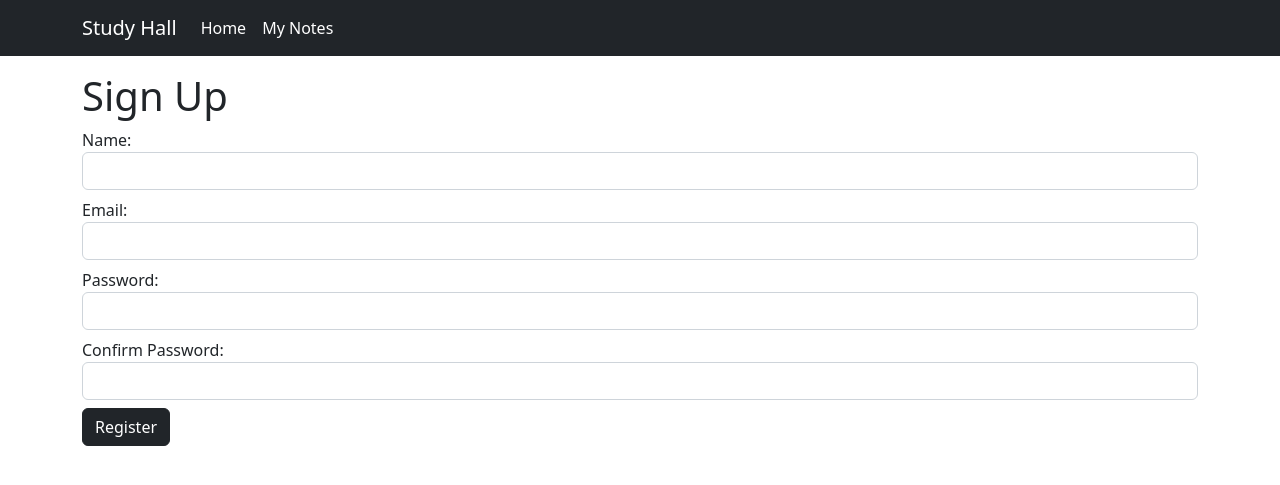
After one commit to ReviewEdge/study-hall, a Flask app: page /register/ in a window 1280 px wide. The commit adds this page. Shown: the top 485 px of the page. Run offline with Flask 2, Linux system fonts and the light colour scheme; parts of the project's set-up code (start-up, migrations or seed data) failed here and were passed over.

Commit message:
add basic user model to database & auth

```diff
--- a/app.py
+++ b/app.py
@@ -1,13 +1,36 @@
-from flask import Flask, request, render_template, redirect, url_for
-from flask import flash
-from flask_sqlalchemy import SQLAlchemy
+###############################################################################
+# Imports
+###############################################################################
 
 import os
 import sys
 script_dir = os.path.abspath(os.path.dirname(__file__))
 sys.path.append(script_dir)
 
+from flask import Flask, request, render_template, redirect, url_for
+from flask import flash
+from flask_sqlalchemy import SQLAlchemy
+
+# user authentication
+from flask_login import UserMixin, LoginManager, login_required
+from flask_login import login_user, logout_user, current_user
+from password_hasher import PasswordHasher
+from forms.loginforms import RegisterForm, LoginForm
+
+###############################################################################
+# Basic Configuration
+###############################################################################
+
+# load files
 dbfile = os.path.join(script_dir, "study_hall.sqlite3")
+pepfile = os.path.join(script_dir, "pepper.bin")
+
+# get pepper
+with open(pepfile, 'rb') as fin:
+  pepper_key = fin.read()
+
+# set up password hasher
+pwd_hasher = PasswordHasher(pepper_key)
 
 app = Flask(__name__)
 app.config['SEND_FILE_MAX_AGE_DEFAULT'] = 0
@@ -17,19 +40,123 @@ app.config['SQLALCHEMY_TRACK_MODIFICATIONS'] = False
 
 db = SQLAlchemy(app)
 
-# TODO: models here
+# Prepare and connect the LoginManager to this app
+app.login_manager = LoginManager()
+app.login_manager.login_view = 'get_login'
+@app.login_manager.user_loader
+def load_user(uid):
+    return User.query.get(int(uid))
+
+###############################################################################
+# Database Setup
+###############################################################################
+
+# Create a database model for Users
+class User(UserMixin, db.Model):
+    id = db.Column(db.Integer, primary_key=True)
+    name = db.Column(db.Unicode, nullable=False)
+    email = db.Column(db.Unicode, nullable=False)
+    password_hash = db.Column(db.LargeBinary) # hash is a binary attribute
+
+    # make a write-only password property that just updates the stored hash
+    @property
+    def password(self):
+        raise AttributeError("password is a write-only attribute")
+    @password.setter
+    def password(self, pwd):
+        self.password_hash = pwd_hasher.hash(pwd)
+
+    # add a verify_password convenience method
+    def verify_password(self, pwd):
+        return pwd_hasher.check(pwd, self.password_hash)
 
 with app.app_context():
-  db.create_all()
+    db.create_all() # this is only needed if the database doesn't already exist
 
+###############################################################################
+# Route Handlers
+###############################################################################
+
+# User registration
+@app.get('/register/')
+def get_register():
+    form = RegisterForm()
+    return render_template('/account/register.html', form=form)
+
+@app.post('/register/')
+def post_register():
+    form = RegisterForm()
+    if form.validate():
+        # check if there is already a user with this email address
+        user = User.query.filter_by(email=form.email.data).first()
+        # if the email address is free, create a new user and send to login
+        if user is None:
+            user = User(name=form.name.data, email=form.email.data, password=form.password.data)
+            db.session.add(user)
+            db.session.commit()
+            return redirect(url_for('get_login'))
+        else: # if the user already exists
+            # flash a warning message and redirect to get registration form
+            flash('There is already an account with that email address')
+            return redirect(url_for('get_register'))
+    else: # if the form was invalid
+        # flash error messages and redirect to get registration form again
+        for field, error in form.errors.items():
+            flash(f"{field}: {error}")
+        return redirect(url_for('get_register'))
+
+@app.get('/login/')
+def get_login():
+    form = LoginForm()
+    return render_template('/account/login.html', form=form)
+
+# user login
+@app.post('/login/')
+def post_login():
+    form = LoginForm()
+    if form.validate():
+        # try to get the user associated with this email address
+        user = User.query.filter_by(email=form.email.data).first()
+        # if this user exists and the password matches
+        if user is not None and user.verify_password(form.password.data):
+            # log this user in through the login_manager
+            login_user(user)
+            # redirect the user to the page they wanted or the home page
+            next = request.args.get('next')
+            if next is None or not next.startswith('/'):
+                next = url_for('index')
+            return redirect(next)
+        else: # if the user does not exist or the password is incorrect
+            # flash an error message and redirect to login form
+            flash('Invalid email address or password')
+            return redirect(url_for('get_login'))
+    else: # if the form was invalid
+        # flash error messages and redirect to get login form again
+        for field, error in form.errors.items():
+            flash(f"{field}: {error}")
+        return redirect(url_for('get_login'))
+
+# user log out
+@app.get('/logout/')
+@login_required
+def get_logout():
+    logout_user()
+    flash('You have been logged out')
+    return redirect(url_for('index'))
+
+# user account
+@app.get('/account')
+@login_required
+def account():
+    return render_template('account/edit.html')
+
+# home page
 @app.get('/')
 def index():
-    return render_template('index.html')
+    return render_template('index.html', current_user=current_user)
 
+# notes
 @app.get('/notes')
+@login_required
 def notes_index():
     return render_template('notes/index.html')
-
-@app.get('/account')
-def account():
-    return render_template('account/edit.html')
--- /dev/null
+++ b/forms/loginforms.py
@@ -0,0 +1,20 @@
+from flask_wtf import FlaskForm
+from wtforms.fields import PasswordField, SubmitField, EmailField, StringField
+from wtforms.validators import InputRequired, Email, EqualTo, Length
+
+# define our own FlaskForm subclass for our form
+class RegisterForm(FlaskForm):
+    name = StringField("Name: ", validators=[InputRequired()])
+    email = EmailField("Email: ", validators=[InputRequired(), Email()])
+    password = PasswordField("Password: ",
+        validators=[InputRequired(), Length(min=8, max=256)])
+    confirm_password = PasswordField("Confirm Password: ",
+        validators=[EqualTo('password')])
+    submit = SubmitField("Register")
+
+# define our own FlaskForm subclass for our form
+class LoginForm(FlaskForm):
+    email = EmailField("Email: ", validators=[InputRequired(), Email()])
+    password = PasswordField("Password: ",
+        validators=[InputRequired(), Length(min=8, max=256)])
+    submit = SubmitField("Login")
--- /dev/null
+++ b/templates/account/register.html
@@ -0,0 +1,45 @@
+{% extends "layout.html" %}
+
+{% block head %}
+  {{ super() }}
+{% endblock %}
+
+{% block content %}
+<div>
+  {% for message in get_flashed_messages() %}
+    <div class="alert alert-warning d-flex align-items-center alert-dismissible fade show">
+      <button type="button" class="close" data-bs-dismiss="alert">
+        &times;
+      </button>
+      {{ message }}
+    </div>
+  {% endfor %}
+</div>
+
+<h1>Sign Up</h1>
+<form method="POST">
+  {{form.hidden_tag()}}
+
+  <div class="mb-2">
+    {{ form.name.label }}
+    {{ form.name(class="form-control") }}
+  </div>
+
+  <div class="mb-2">
+    {{form.email.label}}
+    {{form.email(class="form-control")}}
+  </div>
+
+  <div class="mb-2">
+    {{form.password.label}}
+    {{form.password(class="form-control")}}
+  </div>
+
+  <div class="mb-2">
+    {{form.confirm_password.label}}
+    {{form.confirm_password(class="form-control")}}
+  </div>
+
+  {{form.submit(class="btn btn-dark")}}
+</form>
+{% endblock %}
--- a/templates/layout.html
+++ b/templates/layout.html
@@ -32,6 +32,7 @@
           </li>
         </ul>
 
+        {% if current_user %}
         <ul class="navbar-nav ms-auto">
           <li class="nav-item dropdown">
             <a class="nav-link dropdown-toggle" href="#" role="button" data-bs-toggle="dropdown" aria-expanded="false">
@@ -39,10 +40,11 @@
             </a>
             <ul class="dropdown-menu">
               <li><a class="dropdown-item" href="{{ url_for('account') }}">My Account</a></li>
-              <li><a class="dropdown-item" href="#">Log Out</a></li>
+              <li><a class="dropdown-item" href="{{ url_for('get_logout') }}">Log Out</a></li>
             </ul>
           </li>
         </ul>
+        {% endif %}
       </div>
     </div>
   </nav>
```
Also changed, not shown: password_hasher.py (added, +27 -0 lines), templates/account/login.html (added, +35 -0 lines), 1 other file.
